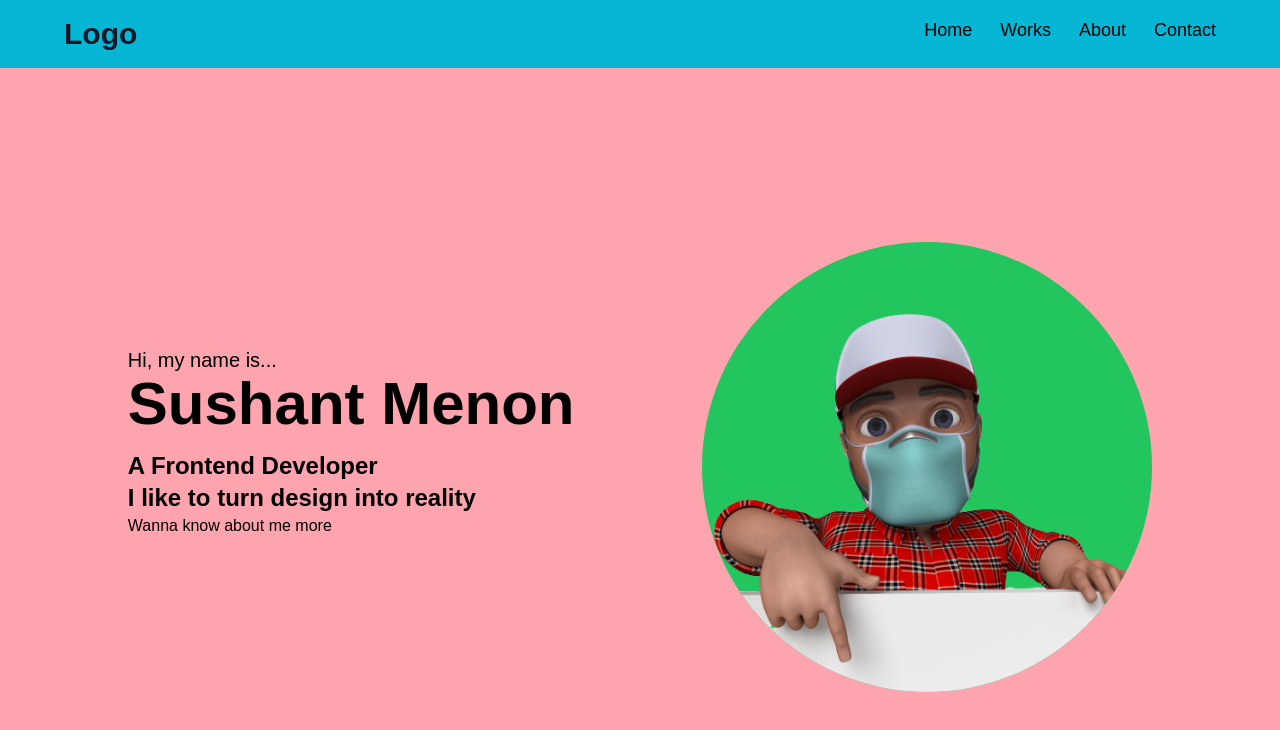
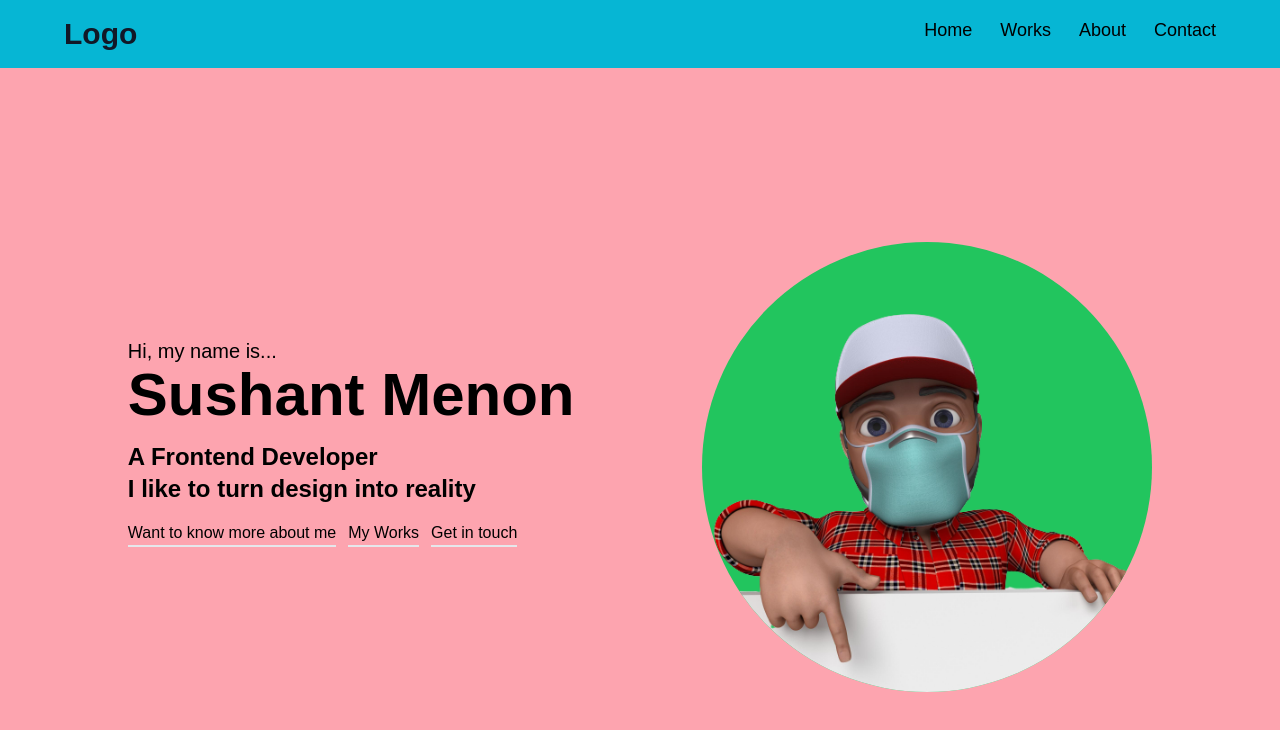
Before and after one commit to sushant-menon/portfolio-website-react, a React (Vite) app: page /home in a window 1280 px wide. Shown: the top 730 px of the page. Built offline with nearby package versions, Linux system fonts and the light colour scheme.

Commit message:
modified homepage

```diff
--- a/src/components/Home.jsx
+++ b/src/components/Home.jsx
@@ -31,8 +31,16 @@ const Home = () => {
             <p className="font-bold text-2xl text-center md:text-start">
               I like to turn design into reality
             </p>
-            <span className="">
-              <Link to="/about">Wanna know about me more</Link>
+            <span className="flex space-x-3 mt-4 flex-col items-center space-y-4 md:flex-row md:space-y-0">
+              <Link to="/about" className="border-b-2 w-max">
+                Want to know more about me
+              </Link>
+              <Link to="/project" className=" border-b-2 w-max">
+                My Works
+              </Link>
+              <Link to="/contact" className="border-b-2 w-max">
+                Get in touch
+              </Link>
             </span>
           </div>
         </div>
```
